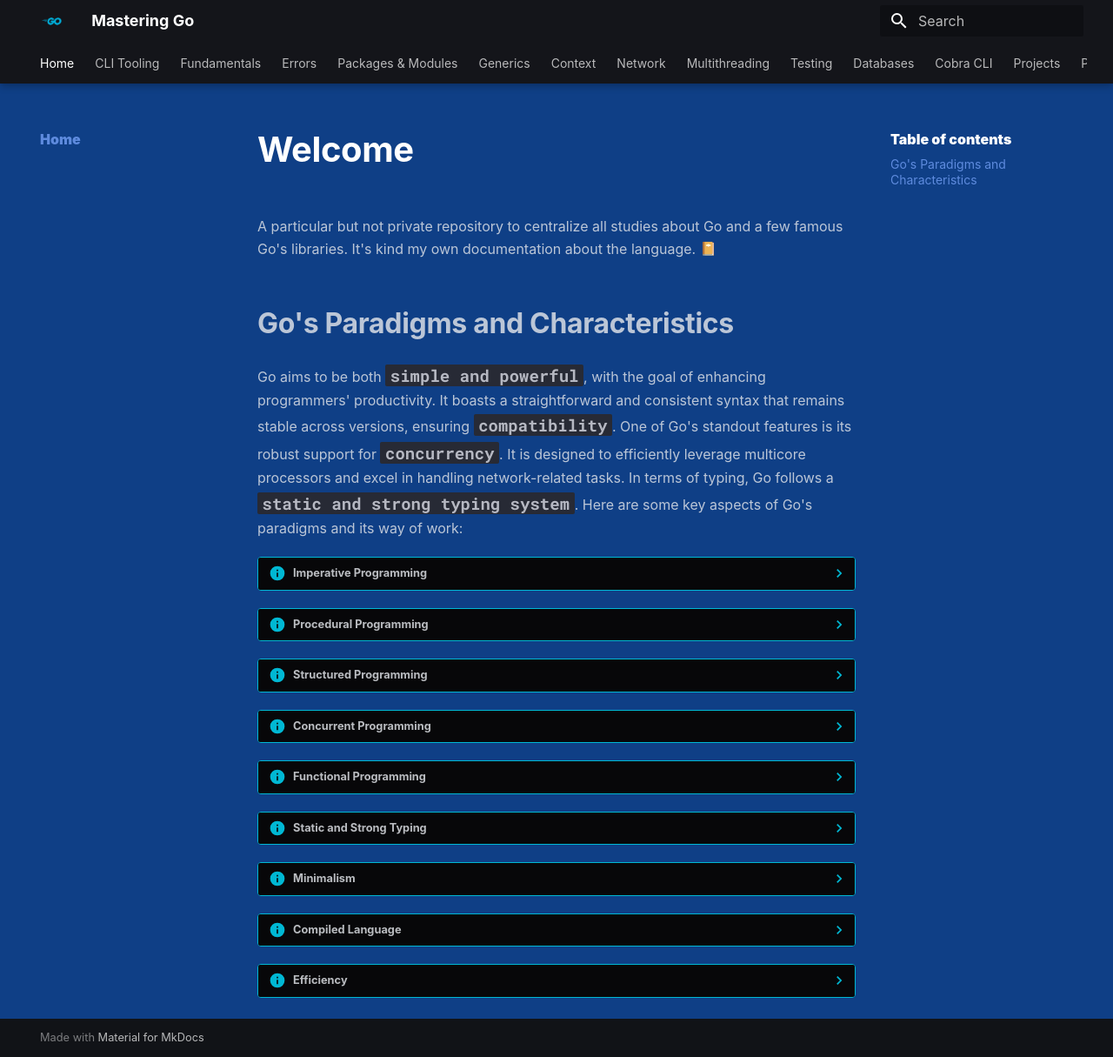
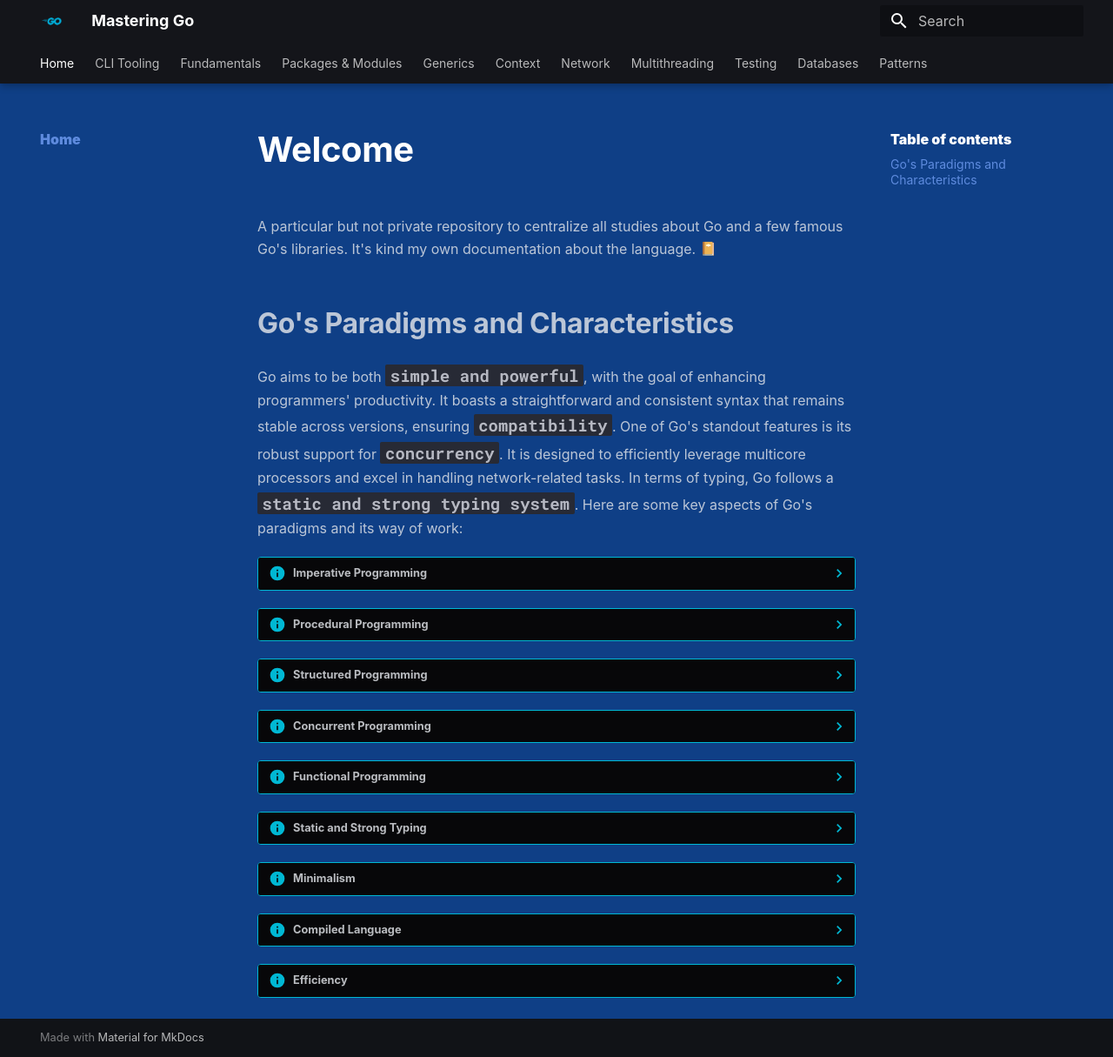
Before and after one commit to RomeroGabriel/mastering-go, an MkDocs documentation site: the page built from doc/index.md, in a window 1280 px wide and 1215 px high. Shown: the whole window at 87% size. Built offline with MkDocs 1.6.1 and Material for MkDocs 9.7.7, drawn with Linux system fonts in a browser that asks for light colours; emoji names are drawn with the system emoji font; some web fonts are replaced; some of the changed lines change nothing that is shown.

Commit message:
just changes

```diff
--- a/mkdocs.yml
+++ b/mkdocs.yml
@@ -28,10 +28,11 @@
             - functions/basic_func.md
             - Deeper in Functions: functions/func_as_value.md
             - Defer: functions/defer.md
+        - Error:
+            - errors/error_basic.md
         - Built-In:
             - Functions: fundamentals/built_in/functions.md
         # Erros, Panic, Recover
-    - Errors: errors/error_basic.md
     - Packages & Modules: basics/packages.md
     - Generics: generics.md
     - Context: context.md
@@ -52,13 +53,13 @@
         - Basic: db/basic.md
         - Migrations: db/migrations.md
         - SQLX Library: db/sqlx.md
-    - Cobra CLI: cobra_cli/index.md
-    - Projects:
-        - Get Address: projects/get_br_zipcode.md
+    # - Cobra CLI: cobra_cli/index.md
+    # - Projects:
+    #     - Get Address: projects/get_br_zipcode.md
     # Add Tecnicas: olhar o curso!
     - Patterns:
         - Dependency Injection:
-            - Wire: di/wire.md
+            - Wire: patterns/di/wire.md
 
 theme:
   name: material
```
Also changed, not shown: doc/patterns/di/wire.md (renamed from doc/di/wire.md).
